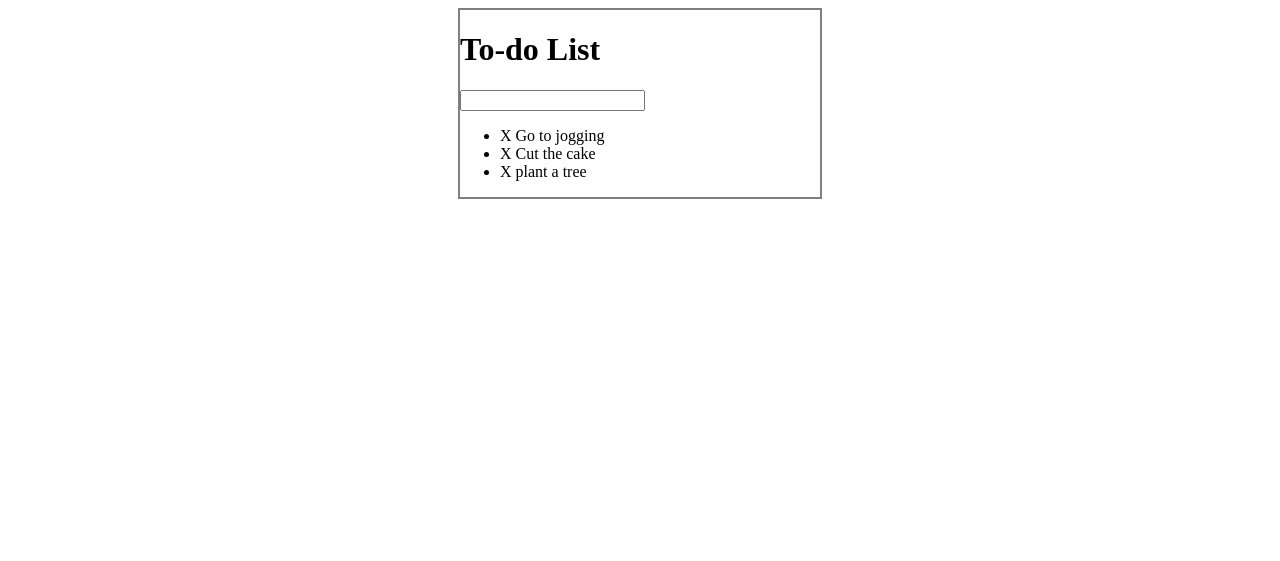
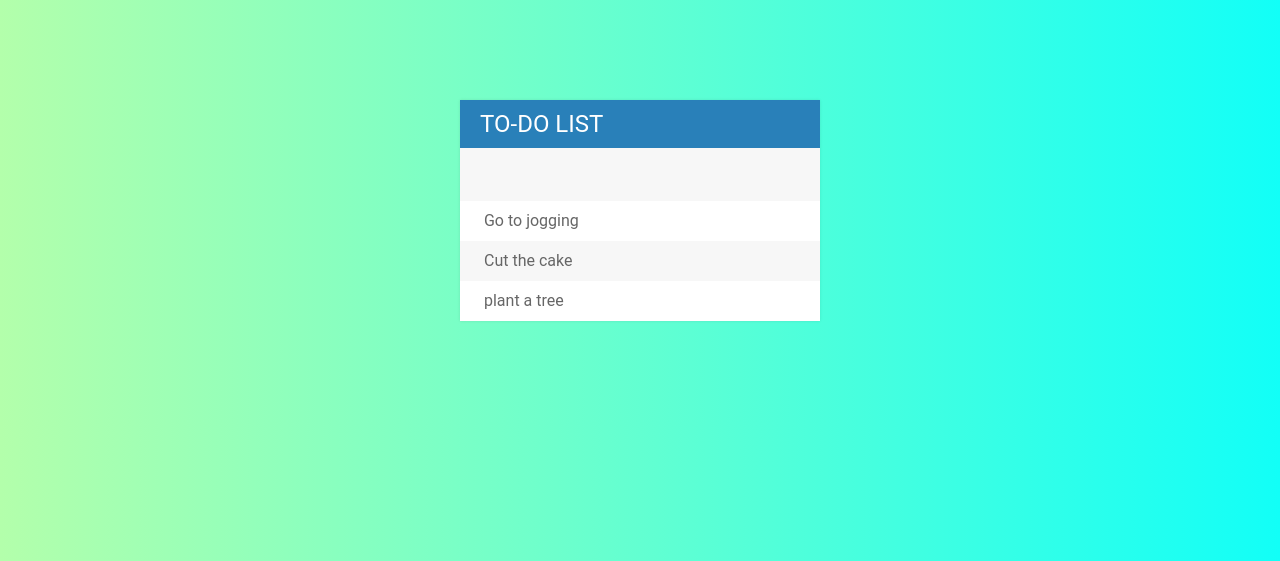
Before and after one commit to bhoomikag203/to-do-list, a PHP site: page /index.html in a window 1280 px wide. Shown: the top 561 px of the page. Run offline with PHP 8.4, Linux system fonts and the light colour scheme.

Commit message:
Add | Styling

```diff
--- a/assets/css/todos.css
+++ b/assets/css/todos.css
@@ -1,10 +1,87 @@
+body {
+    font-family: roboto;
+    background: #B3FFAB;
+    /* fallback for old browsers */
+    background: -webkit-linear-gradient(to right, #12FFF7, #B3FFAB);
+    /* Chrome 10-25, Safari 5.1-6 */
+    background: linear-gradient(to left, #12FFF7, #B3FFAB);
+    /* W3C, IE 10+/ Edge, Firefox 16+, Chrome 26+, Opera 12+, Safari 7+ */
+}
+
 #container {
-    border: 2px solid gray;
     width: 360px;
-    margin: auto;
+    margin: 100px auto;
+    background: #f7f7f7;
+    box-shadow: 0 0 3px rgba(0, 0, 0, 0.1);
 }
 
 .completed {
     color: gray;
     text-decoration: line-through;
 }
+
+h1 {
+    background-color: #2980b9;
+    color: white;
+    margin: 0;
+    padding: 10px 20px;
+    text-transform: uppercase;
+    font-size: 24px;
+    font-weight: normal;
+}
+
+.fa-plus {
+    float: right;
+}
+
+input {
+    background: #f7f7f7;
+    font-size: 18px;
+    box-sizing: border-box;
+    width: 100%;
+    padding: 13px 13px 13px 20px;
+    -webkit-box-sizing: border-box;
+    -moz-box-sizing: border-box;
+    color: #2980b9;
+    border: 3px solid rgba(0, 0, 0, 0);
+}
+
+input:focus {
+    outline: none;
+    background: white;
+    border: 3px solid #2980b9;
+}
+
+ul {
+    list-style: none;
+    margin: 0;
+    padding: 0;
+}
+
+li {
+    background: white;
+    height: 40px;
+    line-height: 40px;
+    color: #666;
+}
+
+li:nth-child(2n) {
+    background: #f7f7f7;
+}
+
+span {
+    background-color: #e74c3c;
+    height: 40px;
+    margin-right: 20px;
+    text-align: center;
+    color: white;
+    width: 0;
+    display: inline-block;
+    transition: 0.2s linear;
+    opacity: 0;
+}
+
+li:hover span {
+    opacity: 1;
+    width: 40px;
+}
--- a/assets/js/todos.js
+++ b/assets/js/todos.js
@@ -16,7 +16,7 @@ $("input[type ='text']").keypress(function(event) {
         //grabbing new todo text from input
         var todoText = $(this).val();
         //create a new li and add to ul
-        $("ul").append("<li><span>X</span> " + todoText + "</li>");
+        $("ul").append("<li><span><i class='fa fa-trash'></i></span> " + todoText + "</li>");
         $(this).val("");
     }
 });
```
